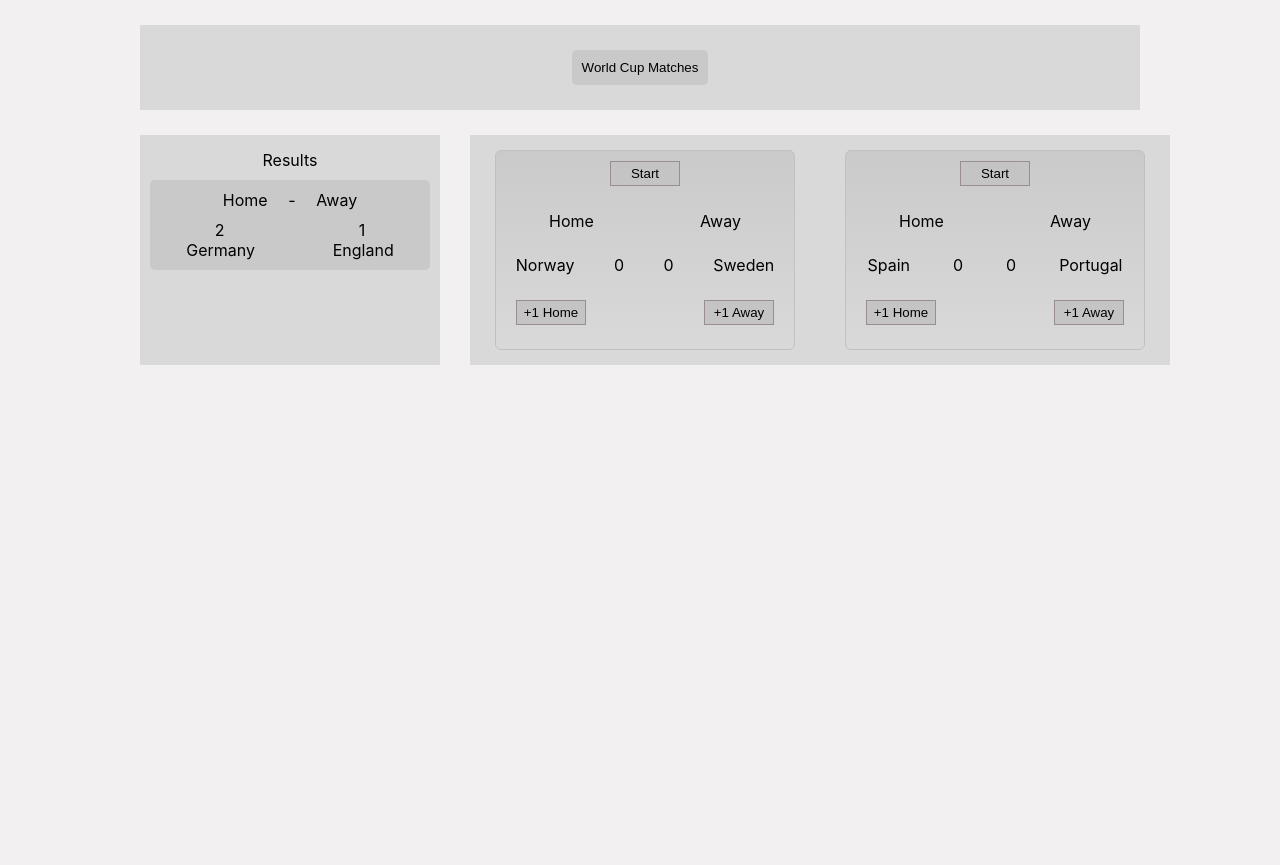
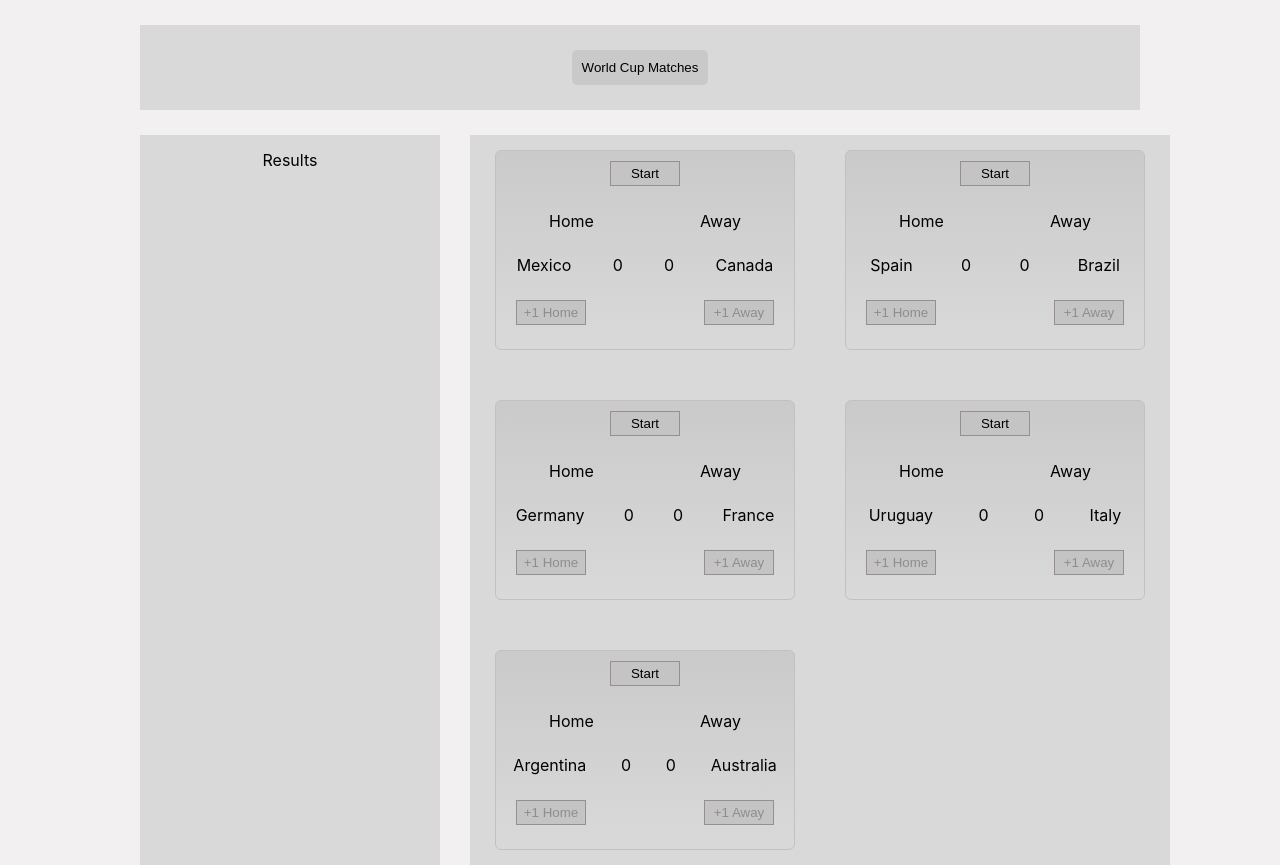
Before and after one commit to Emran2104/worldCupScore, a React (Create React App) app in the folder world_cup/: page / in a window 1280 px wide. Before the commit the page ends 800 px from the top, so only its background shows below. Built offline with nearby package versions, Linux system fonts and the light colour scheme.

Commit message:
sorting results before updating state. Sorting by total score, and if two scores are equal, most recently added will come first

```diff
--- a/world_cup/src/pages/score/Score.js
+++ b/world_cup/src/pages/score/Score.js
@@ -1,74 +1,88 @@
-import React, { useState, useEffect } from 'react'
-import "./score.css"
-import { Navigate } from 'react-router-dom';
-
+import React, { useState, useEffect } from "react";
+import "./score.css";
+import { Navigate } from "react-router-dom";
 
 export default function Score() {
   const [matches, setMatches] = useState([
-        {   home: "Norway",
-            away: "Sweden",
+    {
+      home: "Mexico",
+      away: "Canada",
       homeScore: 0,
       awayScore: 0,
+      totalScore: 0,
       started: false,
-            scores: []
     },
-        {   home: "Spain",
-            away: "Portugal",
+    {
+      home: "Spain",
+      away: "Brazil",
       homeScore: 0,
       awayScore: 0,
+      totalScore: 0,
       started: false,
-            scores: []
     },
-    ])
+    {
+      home: "Germany",
+      away: "France",
+      homeScore: 0,
+      awayScore: 0,
+      totalScore: 0,
+      started: false,
+    },
+    {
+      home: "Uruguay",
+      away: "Italy",
+      homeScore: 0,
+      awayScore: 0,
+      totalScore: 0,
+      started: false,
+    },
+    {
+      home: "Argentina",
+      away: "Australia",
+      homeScore: 0,
+      awayScore: 0,
+      totalScore: 0,
+      started: false,
+    },
+  ]);
 
-    const [results, setResults] = useState([
-        {   home: "Germany",
-            away: "England",
-            homeScore: 2,
-            awayScore: 1,
-            started: false,
-            scores: []
-        },
-    ])
-
-
-    // useEffect(() => {
-    //     // We are looking at a tournament with 4 countries, all going to face each other.
-    //     // Permutation/combination of all countries using
-    // })
+  const [results, setResults] = useState([]);
 
   function endOrStartMatch(index, startOrFinish) {
-        let allMatches = [...matches]
+    let allMatches = [...matches];
     if (startOrFinish === "start") {
-            allMatches[index].started = true
+      allMatches[index].started = true;
+    } else {
+      allMatches[index].started = false;
+      let currentMatch = allMatches[index];
+      allMatches.splice(index, 1);
+      const sortResultsByTotalScore = [currentMatch, ...results].sort(
+        (a, b) => a.totalScore > b.totalScore ? -1: 1
+      );
+      setResults(sortResultsByTotalScore);
     }
-        else {
-            allMatches[index].started = false
-            let currentMatch = allMatches[index]
-        }
-        setMatches(allMatches)
+    setMatches(allMatches);
   }
 
   function addScore(index, side) {
-        let currentMatch = [...matches]
-        currentMatch[index][side+"Score"] += 1
-        setMatches(currentMatch)
+    let allMatches = [...matches];
+    allMatches[index][side + "Score"] += 1;
+    allMatches[index].totalScore += 1;
+    setMatches(allMatches);
   }
-
 
   return (
     <div className="page-score">
       <header className="page-score-header">
-                <button onClick={<Navigate to="/"/>}>
-                    World Cup Matches
-                </button>
+        <button onClick={<Navigate to="/" />}>World Cup Matches</button>
       </header>
       <div className="page-score-main">
         <div className="score-main-results">
           <div className="score-main-results-title">Results</div>
           <div className="score-main-results-scores">
-                        { results && results.map((eachResult, idx) =>
-                        <div className="score-main-results-scores-each">
+            {results &&
+              results.map((eachResult, idx) => (
+                <div className="score-main-results-scores-each" key={idx}>
                   <div className="results-each-section-title">
                     <div>Home</div>
                     <div>-</div>
@@ -83,27 +97,64 @@ export default function Score() {
                     <div>{eachResult.away}</div>
                   </div>
                 </div>
-                        )
-                        }
-
+              ))}
           </div>
         </div>
+
         <div className="score-main-matches">
-                { matches && matches.map((eachMatch, index) =>
-                    <div className="score-main-matches-each">
-                        {!eachMatch.started && <div><button className="score-main-matches-each-button" onClick={() => endOrStartMatch(index, "start")}>Start</button></div> }
-                        <div className="score-main-matches-each-title"><div>Home</div><div>Away</div></div>
-                        <div className="score-main-matches-each-info"><div>{eachMatch.home}</div><div>{eachMatch.homeScore}</div><div>{eachMatch.awayScore}</div><div>{eachMatch.away}</div></div>
+          {matches &&
+            matches.map((eachMatch, index) => (
+              <div className="score-main-matches-each" key={index}>
+                {!eachMatch.started && (
+                  <div>
+                    <button
+                      className="score-main-matches-each-button"
+                      onClick={() => endOrStartMatch(index, "start")}
+                    >
+                      Start
+                    </button>
+                  </div>
+                )}
+                <div className="score-main-matches-each-title">
+                  <div>Home</div>
+                  <div>Away</div>
+                </div>
+                <div className="score-main-matches-each-info">
+                  <div>{eachMatch.home}</div>
+                  <div>{eachMatch.homeScore}</div>
+                  <div>{eachMatch.awayScore}</div>
+                  <div>{eachMatch.away}</div>
+                </div>
                 <div className="score-main-matches-each-functionality">
-                            <button id="home" onClick={(event) => addScore(index, event.target.id)}>+1 Home</button>
-                            <button id="away" onClick={(event) => addScore(index, event.target.id)}>+1 Away</button>
+                  <button
+                    id="home"
+                    disabled={!eachMatch.started}
+                    onClick={(event) => addScore(index, event.target.id)}
+                  >
+                    +1 Home
+                  </button>
+                  <button
+                    id="away"
+                    disabled={!eachMatch.started}
+                    onClick={(event) => addScore(index, event.target.id)}
+                  >
+                    +1 Away
+                  </button>
                 </div>
-                        {eachMatch.started && <div><button className="score-main-matches-each-button">End</button></div> }
+                {eachMatch.started && (
+                  <div>
+                    <button
+                      className="score-main-matches-each-button"
+                      onClick={() => endOrStartMatch(index, "end")}
+                    >
+                      End
+                    </button>
                   </div>
-                    )
-                }
+                )}
+              </div>
+            ))}
         </div>
       </div>
     </div>
-    )
+  );
 }
```
Lines whose indentation alone changed are shown as unchanged.
